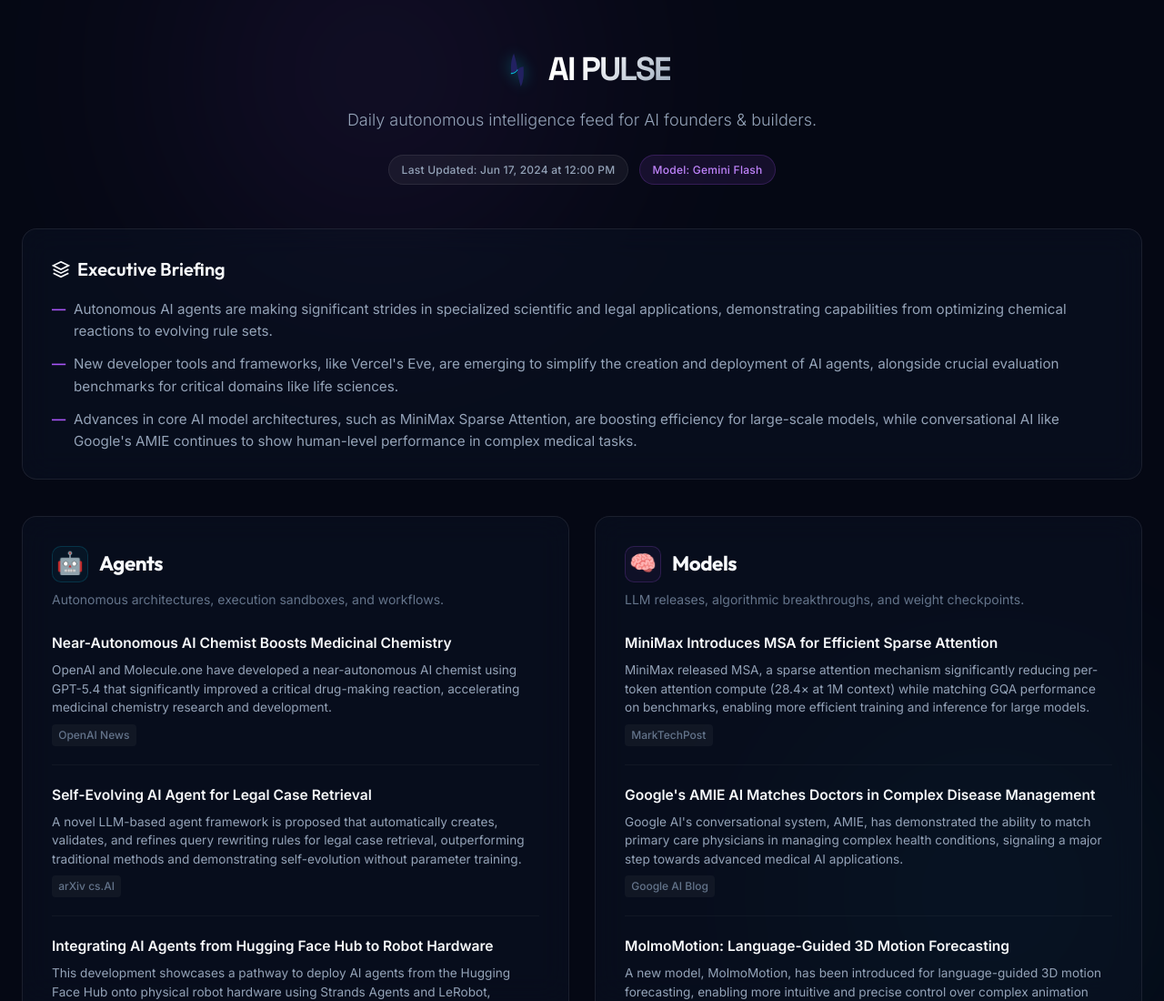
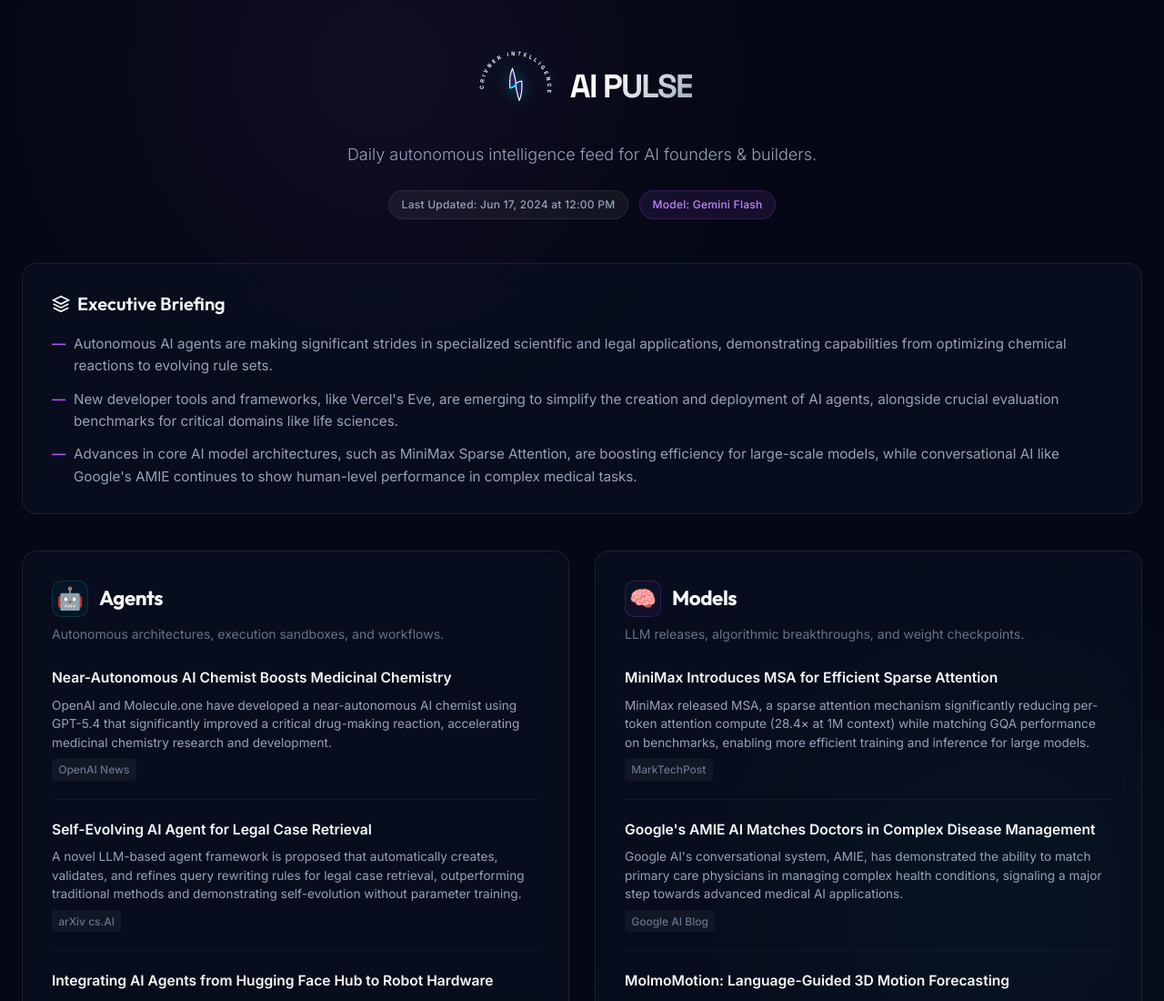
Before and after one commit to obscrivn/AI-news, a website: page index.html in a window 1280 px wide. Shown: the top 1100 px of the page at 91% size. Drawn offline with Linux system fonts and the light colour scheme.

Commit message:
Scrivner Intelligence logo

```diff
--- a/index.html
+++ b/index.html
@@ -25,12 +25,24 @@
     <!-- Header -->
     <header class="header">
       <div class="logo-area">
-        <svg class="logo-svg" width="48" height="48" viewBox="0 0 100 100" fill="none" xmlns="http://www.w3.org/2000/svg">
-          <!-- Stylized abstract hourglass logo from Scrivner Solutions -->
-          <path d="M 46,12 C 37,30 40,50 40,58 C 47,58 54,52 54,50 C 54,40 49,22 46,12 Z" fill="#222161" />
-          <path d="M 54,50 C 54,60 59,78 62,88 C 71,70 68,50 68,42 C 61,42 54,48 54,50 Z" fill="#222161" />
-          <!-- Neon accent glow line down the diagonal connection -->
-          <path d="M 40,58 C 47,58 54,52 54,50" stroke="#00f0ff" stroke-width="2" stroke-linecap="round" />
+        <svg class="logo-svg" width="96" height="96" viewBox="0 0 120 120" xmlns="http://www.w3.org/2000/svg">
+          <!-- Text Path for Circular Branding -->
+          <path id="logo-text-path" d="M 16,60 A 44,44 0 1,1 104,60 A 44,44 0 1,1 16,60" fill="none" />
+
+          <!-- Lighter, high-contrast white text wrapping the icon -->
+          <text fill="#ffffff" font-size="7.5" font-family="'Space Grotesk', 'Outfit', sans-serif" font-weight="700" letter-spacing="3.5">
+            <textPath href="#logo-text-path" startOffset="25%" text-anchor="middle">SCRIVNER INTELLIGENCE</textPath>
+          </text>
+
+          <!-- Central Stylized Hourglass with white contour -->
+          <g transform="translate(29, 27) scale(0.58)">
+            <!-- Top Wing with high-contrast white outline -->
+            <path d="M 46,12 C 37,30 40,50 40,58 C 47,58 54,52 54,50 C 54,40 49,22 46,12 Z" fill="#222161" stroke="#ffffff" stroke-width="2.5" stroke-linejoin="round" />
+            <!-- Bottom Wing with high-contrast white outline -->
+            <path d="M 54,50 C 54,60 59,78 62,88 C 71,70 68,50 68,42 C 61,42 54,48 54,50 Z" fill="#222161" stroke="#ffffff" stroke-width="2.5" stroke-linejoin="round" />
+            <!-- Neon Cyan Accent connection line -->
+            <path d="M 40,58 C 47,58 54,52 54,50" stroke="#00f0ff" stroke-width="4.5" stroke-linecap="round" />
+          </g>
         </svg>
         <h1 class="logo-text">AI PULSE</h1>
       </div>
```
Also changed, not shown: README.md.
